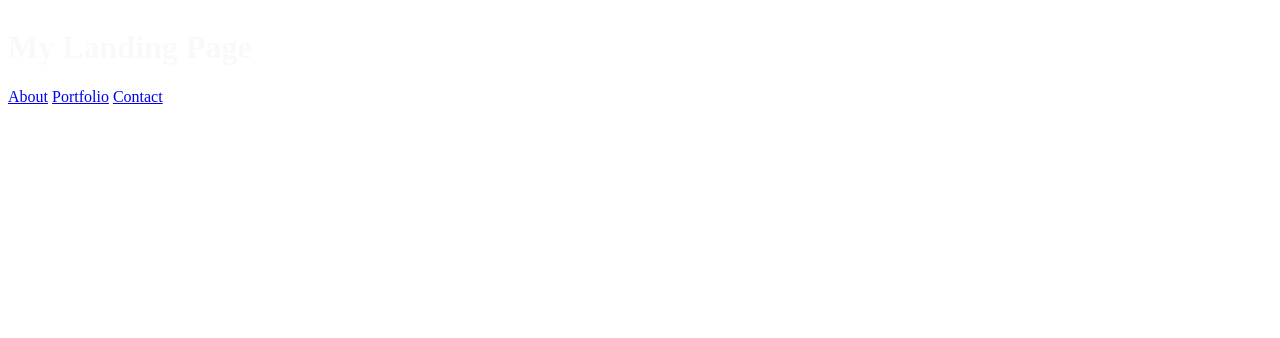
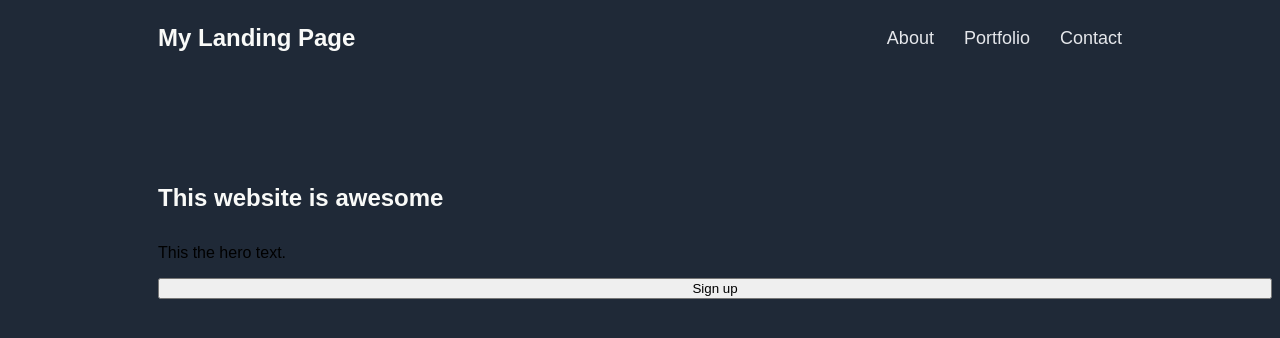
Before and after one commit to CrumpetCoding/odin-landing-page, a plain HTML site: page index.html in a window 1280 px wide. Drawn offline with Linux system fonts and the light colour scheme.

Commit message:
Finished nav, added hero text

```diff
--- a/index.html
+++ b/index.html
@@ -8,8 +8,8 @@
 </head>
 <body>
     <div class="nav">
-        </div class="top-left">
-            <h1>My Landing Page</h1>
+        <div class="top-left">
+            <h1 class="logo">My Landing Page</h1>
         </div>
         <div class="top-right">
             <a href="#">About</a>
@@ -17,5 +17,10 @@
             <a href="#">Contact</a>
         </div>
     </div>
+    <div class="hero">
+        <h1 class="hero-header">This website is awesome</h1>
+        <p class="hero-text">This the hero text.</p>
+        <button class="sign-up">Sign up</button>
+    </div>
 </body>
 </html>
--- a/style.css
+++ b/style.css
@@ -1,11 +1,38 @@
+body {
+    background-color: #1f2937;
+    font-family: Arial, Helvetica, sans-serif;
+}
+
 .nav {
     display: flex;
-    background-color: #1f2937;
     justify-content: space-between;
     align-items: center;
+    margin-left: 150px;
+    margin-right: 150px;
 }
 
 h1 {
-
+    font-size: 24px;
+    font-weight: bolder;
     color: #f9faf8;
 }
+
+.top-right {
+    display: flex;
+    justify-content: space-between;
+    gap: 30px
+}
+
+a {
+    font-size: 18px;
+    color: #e5e7eb;
+    text-decoration: none;
+}
+
+.hero {
+    display: flex;
+    flex-direction: column;
+    margin-left: 150px;
+    margin-top: 100px;
+    margin-bottom: 100px;
+}
```
